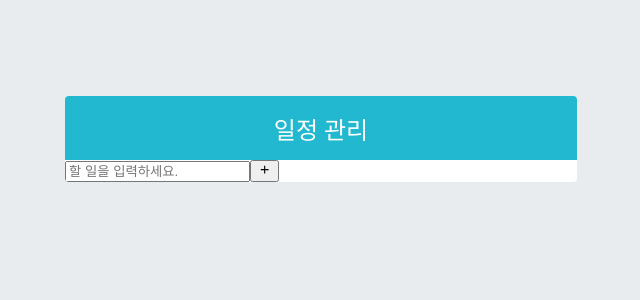
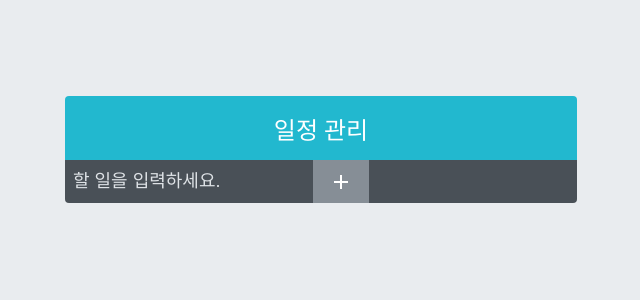
Before and after one commit to solji2/todo-app, a React (Create React App) app: page / in a window 1280 px wide. Shown: the top 300 px of the page, without its empty margins (319-959 px from the left). Built offline with nearby package versions, Linux system fonts and the light colour scheme.

Commit message:
20231129 TodoInsert css설정

```diff
--- a/src/components/TodoInsert.js
+++ b/src/components/TodoInsert.js
@@ -1,8 +1,10 @@
 import React from "react";
 import { MdAdd } from "react-icons/md";
+import "./TodoInsert.scss";
+
 const TodoInsert = () => {
   return (
-    <form>
+    <form className="TodoInsert">
       <input placeholder="할 일을 입력하세요." />
       <button type="submit">
         <MdAdd />
--- /dev/null
+++ b/src/components/TodoInsert.scss
@@ -0,0 +1,35 @@
+.TodoInsert {
+  display: flex;
+  background: #495057;
+  input {
+    //기본 스타일 초기화
+    background: none;
+    outline: none;
+    border: none;
+    padding: 0.5rem;
+    font-size: 1.125rem;
+    line-height: 1.5;
+    color: white;
+    &::placeholder {
+      color: #dee2e6;
+    }
+  }
+  button {
+    //기본 스타일 초기화
+    background: none;
+    outline: none;
+    border: none;
+    background: #868e96;
+    color: white;
+    padding-left: 1rem;
+    padding-right: 1rem;
+    font-size: 1.5rem;
+    display: flex;
+    align-items: center;
+    cursor: pointer;
+    transition: 0.1s background ease-in;
+    &:hover {
+      background: #adb5bd;
+    }
+  }
+}
```
